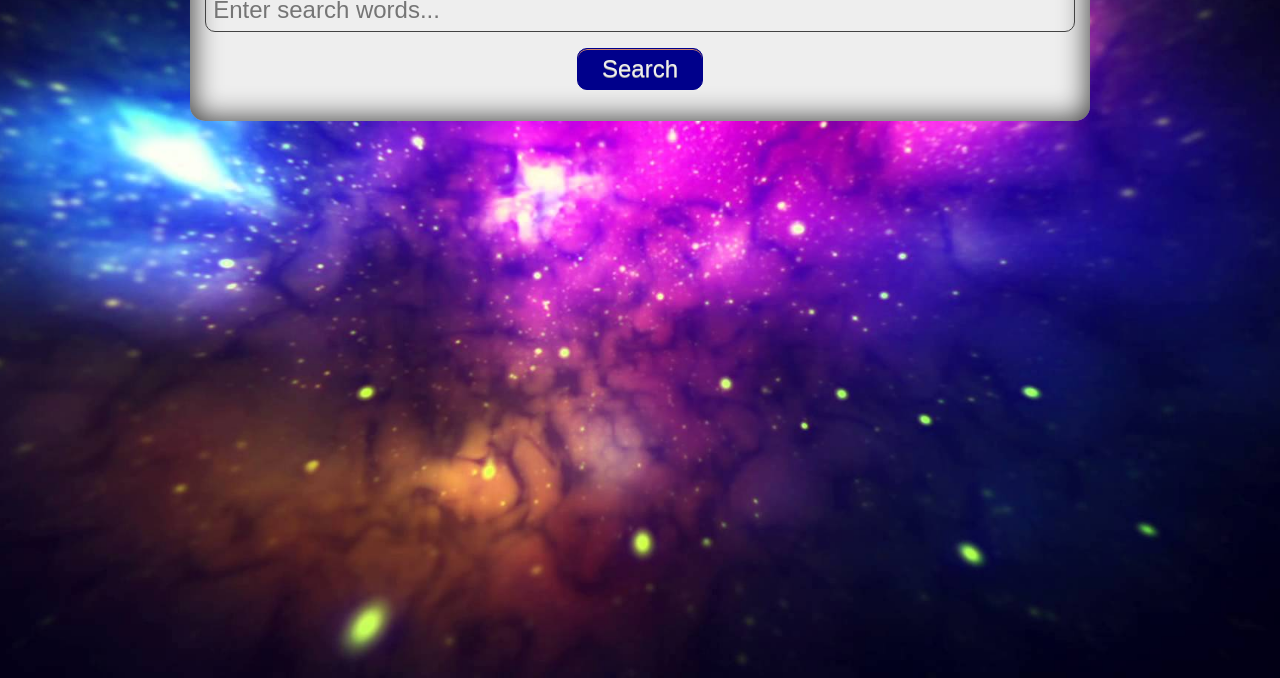
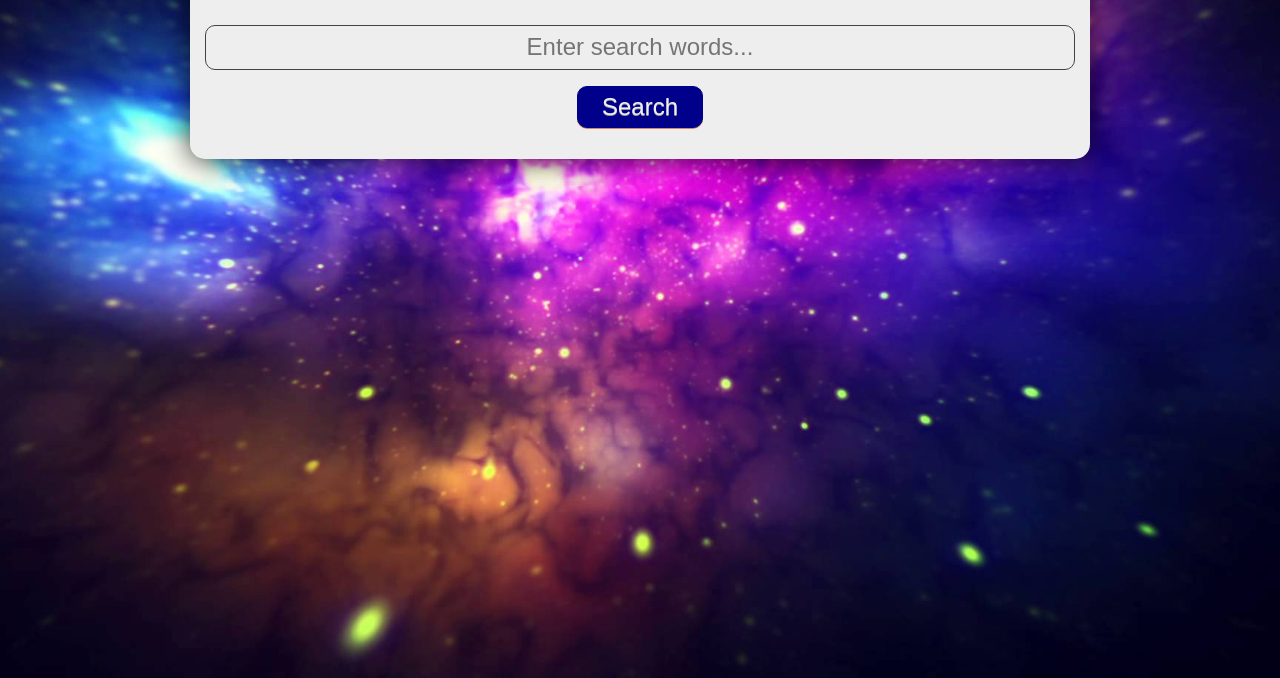
Before and after one commit to mariusbanea/thinkful-youtube-api-challenge, a plain HTML site: page index.html in a window 1280 px wide. Shown: the part 122-800 px from the top of the page. Drawn offline with nearby package versions, Linux system fonts and the light colour scheme.

Commit message:
updating the css

```diff
--- a/css/style.css
+++ b/css/style.css
@@ -53,13 +53,15 @@ Content styles (Main Module)
 
 .wrapper {
     background: #eee;
-    margin: 1em auto;
+    margin-top: 2rem;
+    margin-left: auto;
+    margin-right: auto;
     max-width: 900px;
     padding: 15px;
     border-radius: 15px;
-    -webkit-box-shadow: inset 0px 0px 28px 2px rgba(0, 0, 0, 0.75);
-    -moz-box-shadow: inset 0px 0px 28px 2px rgba(0, 0, 0, 0.75);
-    box-shadow: inset 0px 0px 28px 2px rgba(0, 0, 0, 0.75);
+    -webkit-box-shadow: 0px 0px 28px 2px rgba(0, 0, 0, 0.75);
+    -moz-box-shadow: 0px 0px 28px 2px rgba(0, 0, 0, 0.75);
+    box-shadow: 0px 0px 28px 2px rgba(0, 0, 0, 0.75);
 }
 
 .wrapper h1 {
@@ -82,6 +84,7 @@ Content styles (Main Module)
     font-size: 1.5em;
     width: 100%;
     border-radius: 10px;
+    text-align: center;
 }
 
 .wrapper form div {
@@ -93,9 +96,9 @@ Content styles (Main Module)
 /* Button generator */
 
 .wrapper form div .myButton {
-    -moz-box-shadow: inset 0px 1px 0px 0px #cf866c;
-    -webkit-box-shadow: inset 0px 1px 0px 0px #cf866c;
-    box-shadow: inset 0px 1px 0px 0px #cf866c;
+    -moz-box-shadow: 0px 1px 0px 0px #cf866c;
+    -webkit-box-shadow: 0px 1px 0px 0px #cf866c;
+    box-shadow: 0px 1px 0px 0px #cf866c;
     background-color: darkblue;
     -moz-border-radius: 10px;
     -webkit-border-radius: 10px;
@@ -145,6 +148,7 @@ Content styles (Main Module)
     padding-bottom: 1em;
     margin-bottom: 1em;
     border-bottom: 1px solid #434343;
+    min-height: 4rem;
 }
 
 
--- a/index.html
+++ b/index.html
@@ -17,7 +17,7 @@
 
 <body>
     <section class="wrapper">
-        <h1>Search YouTube</h1>
+        <h1><img src="im/YouTube.svg.png" width="150px" alt=""></h1>
         <form id="search-form">
             <input id="query" type="text" placeholder="Enter search words..." />
             <div>
```
Also changed, not shown: im/YouTube.svg.png (added).
